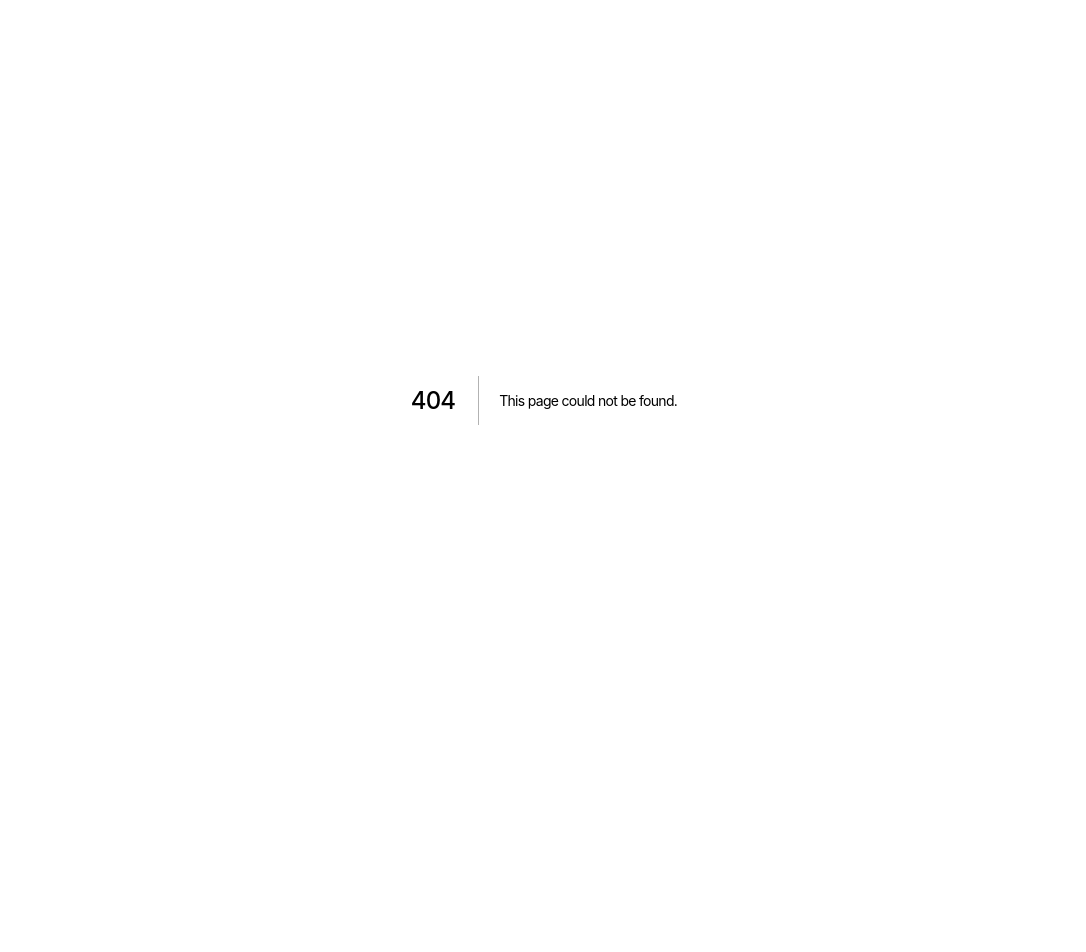
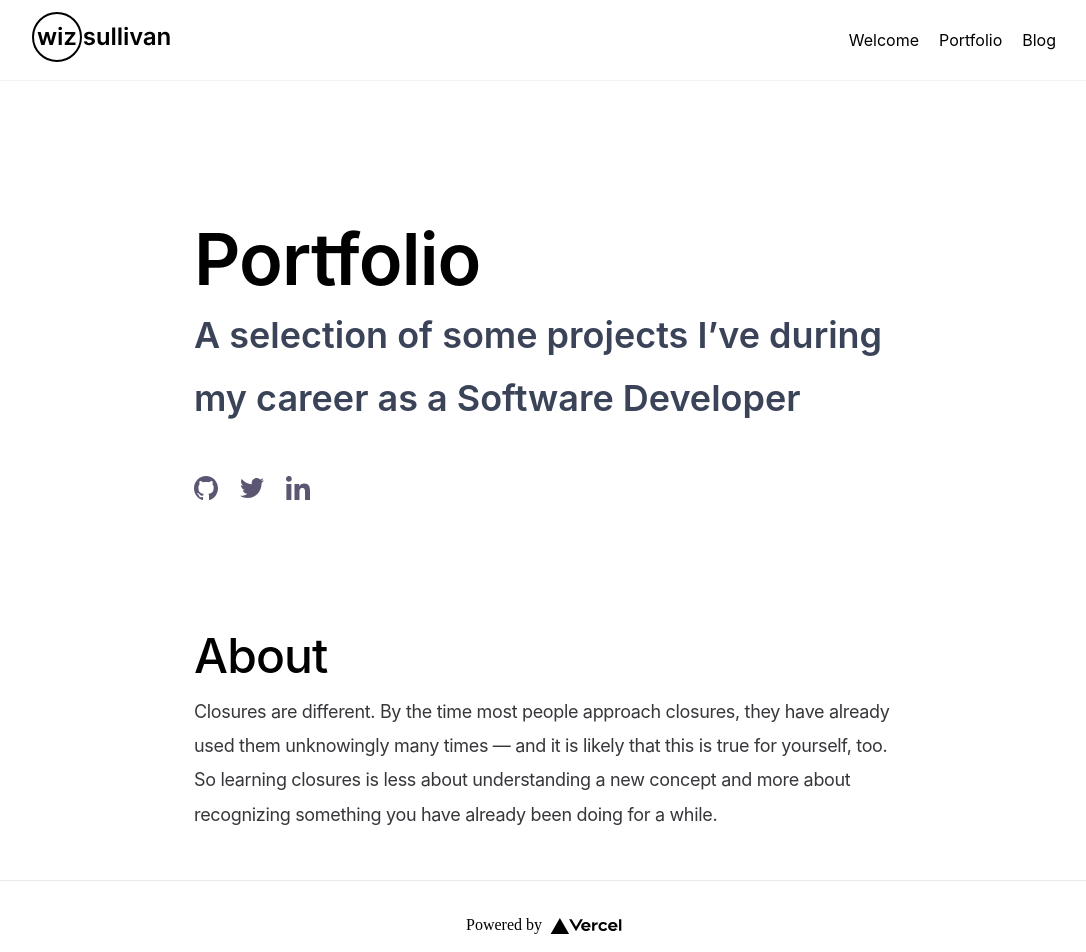
Before and after one commit to wiztemple/wizsullivan, a Next.js app: page /portfolio in a window 1280 px wide. Before the commit this address had no page. Shown: the top 952 px of the page, without its empty margins (96-1182 px from the left). Before the commit the page ends 800 px from the top, so only its background shows below. Built offline with nearby package versions, Linux system fonts and the light colour scheme.

Commit message:
add portfolio page

```diff
--- a/components/ExperienceCard/experiencecard.module.css
+++ b/components/ExperienceCard/experiencecard.module.css
@@ -1,5 +1,10 @@
 .experience {
   margin-top: 16px;
+  border: 1px solid #eaeaea;
+  padding: 1.5rem;
+  border-radius: 10px;
+  transition: color 0.15s ease, border-color 0.15s ease;
+  max-width: 300px;
 }
 
 .experience span {
--- a/components/Hero/index.js
+++ b/components/Hero/index.js
@@ -1,7 +1,7 @@
 import React from "react";
 import styles from './hero.module.css'
 
-const Hero = ({ heroTitle, heroDescription, emoji }) => {
+export default function Hero ({ heroTitle, heroDescription, emoji }) {
   return (
     <div>
       <span>
@@ -29,4 +29,3 @@ const Hero = ({ heroTitle, heroDescription, emoji }) => {
     </div>
   )
 }
-export default Hero;
--- a/components/navbar/index.js
+++ b/components/navbar/index.js
@@ -2,7 +2,7 @@ import React from "react";
 import NextLink from 'next/link'
 import styles from './navbar.module.css';
 
-const Navbar = () => {
+export default function Navbar () {
   return (
     <nav className={styles.navbar}>
       <div className={styles.navbarChild}>
@@ -20,7 +20,7 @@ const Navbar = () => {
               Welcome
             </a>
           </NextLink>
-          <NextLink href="/">
+          <NextLink href="/portfolio">
             <a>
               Portfolio
             </a>
@@ -35,5 +35,3 @@ const Navbar = () => {
     </nav>
   )
 }
-
-export default Navbar;
--- a/pages/_app.js
+++ b/pages/_app.js
@@ -1,7 +1,21 @@
+import Head from 'next/head'
 import '../styles/globals.css'
+import Navbar from '../components/Navbar'
 
 function MyApp({ Component, pageProps }) {
-  return <Component {...pageProps} />
+  return (
+    <div>
+      <Head>
+        <title>Wiz Sullivan</title>
+        <meta name="description" content="Generated by create next app" />
+        <link rel="icon" href="/favicon.ico" />
+      </Head>
+      <header>
+        <Navbar />
+      </header>
+      <Component {...pageProps} />
+    </div>
+  )
 }
 
 export default MyApp
--- /dev/null
+++ b/pages/portfolio/index.js
@@ -0,0 +1,45 @@
+import Image from 'next/image'
+import Hero from '../../components/Hero'
+
+import styles from '../../styles/Home.module.css'
+
+export default function Home() {
+  return (
+    <div>
+      <div className={styles.container}>
+        <main className={styles.main}>
+          <div className={styles.heroHeader}>
+            <Hero
+              heroTitle="Portfolio"
+              heroDescription="A selection of some projects I’ve during my career as a Software Developer"
+            />
+          </div>
+          <div className={styles.about}>
+            <h1>About</h1>
+            <p>
+              Closures are different. By the time most people approach closures,
+              they have already used them unknowingly many times — and it is
+              likely that this is true for yourself, too. So learning closures
+              is less about understanding a new concept and more about recognizing
+              something you have already been doing for a while.
+
+            </p>
+          </div>
+        </main>
+      </div>
+
+      <footer className={styles.footer}>
+        <a
+          href="https://vercel.com?utm_source=create-next-app&utm_medium=default-template&utm_campaign=create-next-app"
+          target="_blank"
+          rel="noopener noreferrer"
+        >
+          Powered by{' '}
+          <span className={styles.logo}>
+            <Image src="/vercel.svg" alt="Vercel Logo" width={72} height={16} />
+          </span>
+        </a>
+      </footer>
+    </div>
+  )
+}
```
Also changed, not shown: pages/index.js (+8 -11 lines).
